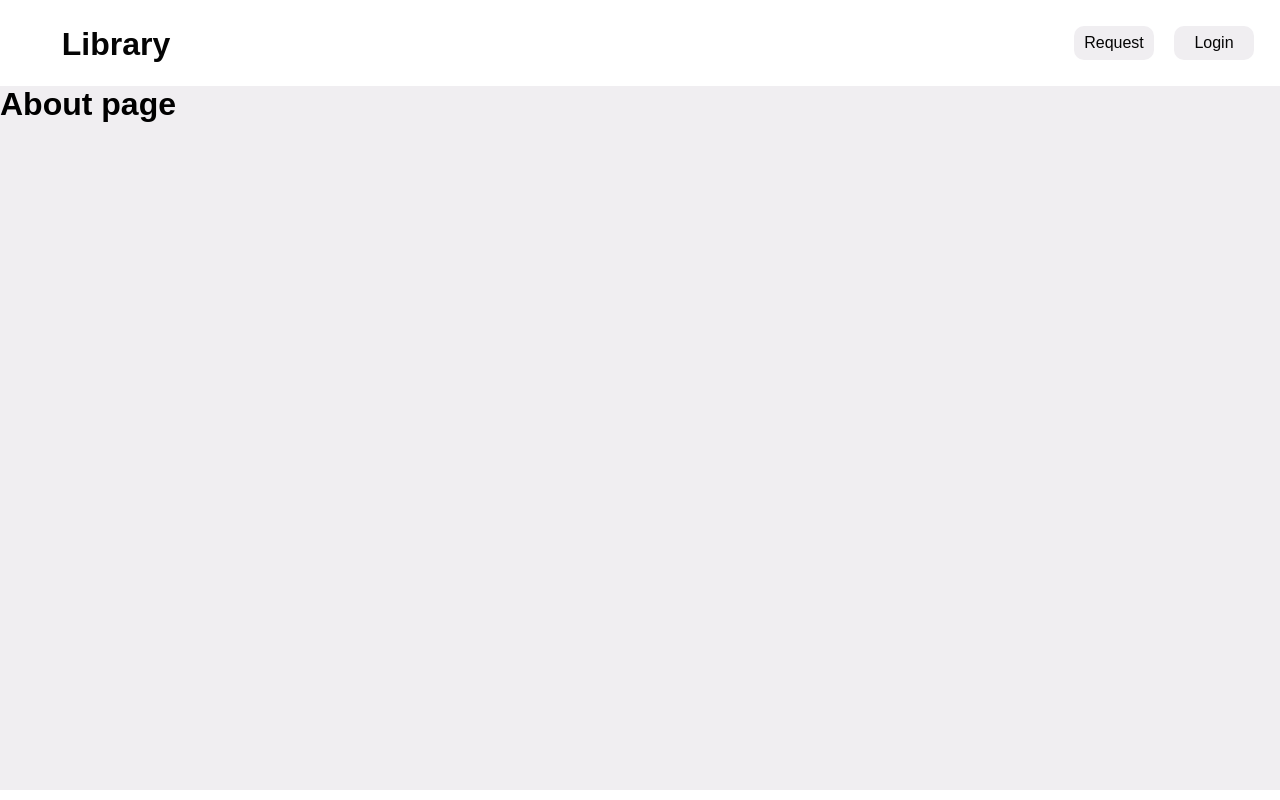
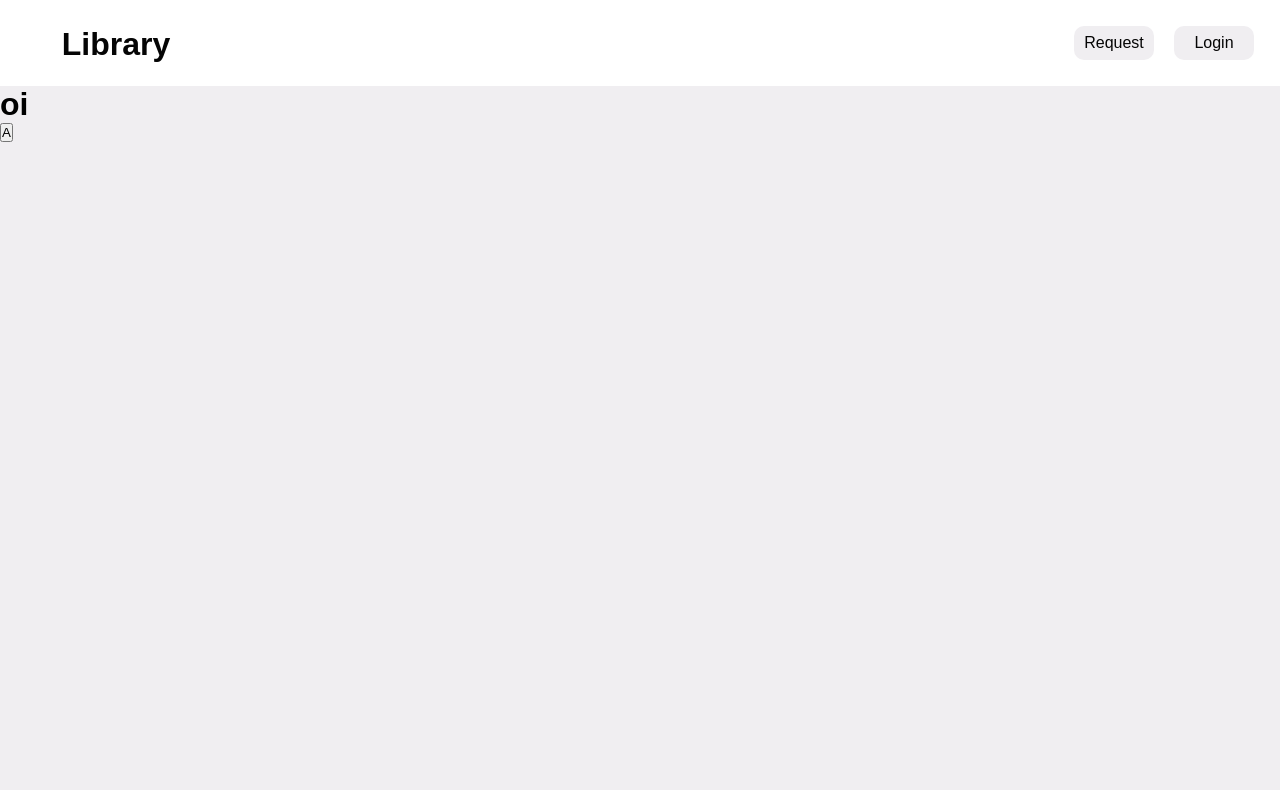
Before and after one commit to lucasnunesss/library_zustand, a React (Vite) app in the folder frontend/: page /mybooks in a window 1280 px wide. Both pictures are taken after a click on the button "+ Add Book". Built offline with nearby package versions, Linux system fonts and the light colour scheme.

Commit message:
add stores

```diff
--- a/frontend/package.json
+++ b/frontend/package.json
@@ -13,7 +13,8 @@
     "react": "^18.3.1",
     "react-dom": "^18.3.1",
     "react-router-dom": "^6.26.0",
-    "styled-components": "^6.1.12"
+    "styled-components": "^6.1.12",
+    "zustand": "^4.5.4"
   },
   "devDependencies": {
     "@eslint/js": "^9.8.0",
--- a/frontend/src/components/HomePage.jsx
+++ b/frontend/src/components/HomePage.jsx
@@ -1,7 +1,8 @@
 import styled from "styled-components"
 import MainDiv from "../styles/MainDiv"
-import About from "./About"
-import { useState } from "react"
+
+import {  useInput } from "./stores/showInput"
+import AddBooks from "./Input/AddBooks"
 
 const ButtonMain = styled.button`
   all: unset;
@@ -23,14 +24,23 @@ const ButtonMain = styled.button`
 `
 
 const HomePage = () => {
-  const [openAddBook, setOpenAddBook] = useState(false)
+
+  const inputSettings = useInput()
+
+
+  function showInput(){
+
+
+    inputSettings.showInput()
+  }
   return (
 
       <MainDiv>
-        <ButtonMain type={openAddBook} onClick={() => setOpenAddBook(true)} >+ Add Book</ButtonMain>
+        <ButtonMain type={inputSettings.input} onClick={showInput} >+ Add Book</ButtonMain>
 
-        {openAddBook ? (
-          <About />
+        {inputSettings.input ? (
+
+          <AddBooks />
         ) : null}
       </MainDiv>
 
--- /dev/null
+++ b/frontend/src/components/Input/AddBooks.jsx
@@ -0,0 +1,17 @@
+import { useInput } from "../stores/showInput"
+
+const AddBooks = () => {
+   const showInput = useInput()
+
+   function noneInput(){
+    showInput.noneInput()
+   }
+  return (
+    <>
+      <h1>oi</h1>
+      <button onClick={noneInput}>A</button>
+    </>
+  )
+}
+
+export default AddBooks
--- /dev/null
+++ b/frontend/src/components/stores/showInput.jsx
@@ -0,0 +1,10 @@
+/* eslint-disable no-unused-vars */
+import {create} from 'zustand'
+
+const showInput = (set) => ({
+  input: false,
+  noneInput: () => set((status) => ({input: false})),
+  showInput: () => set((status) => ({input: true}))
+})
+
+export const useInput = create(showInput)
```
Also changed, not shown: 1 other file (tests, documents, lock files or other folders).
